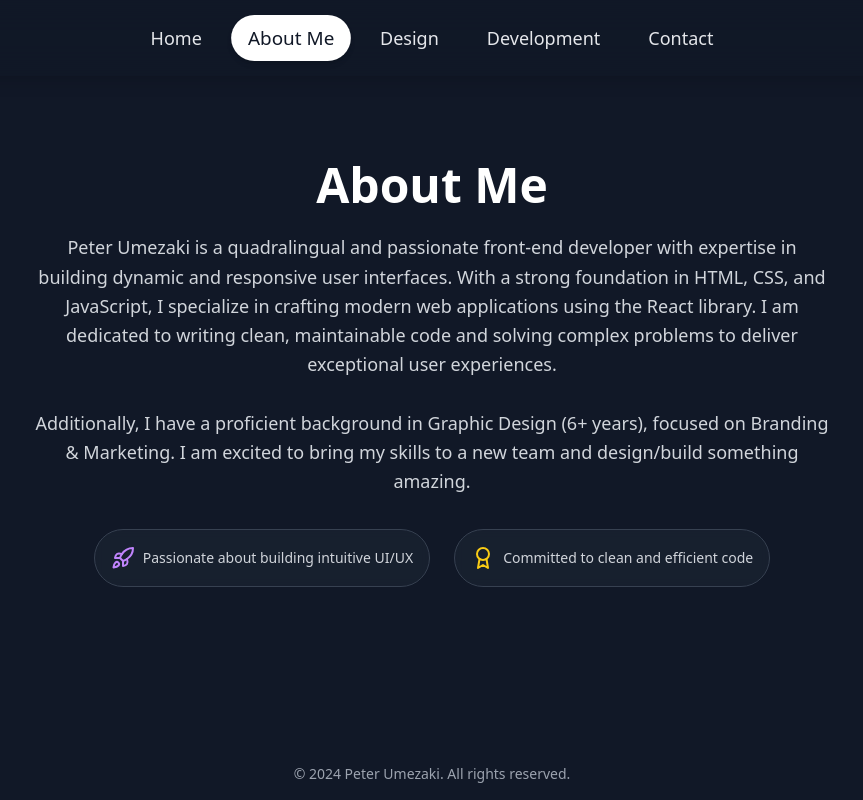
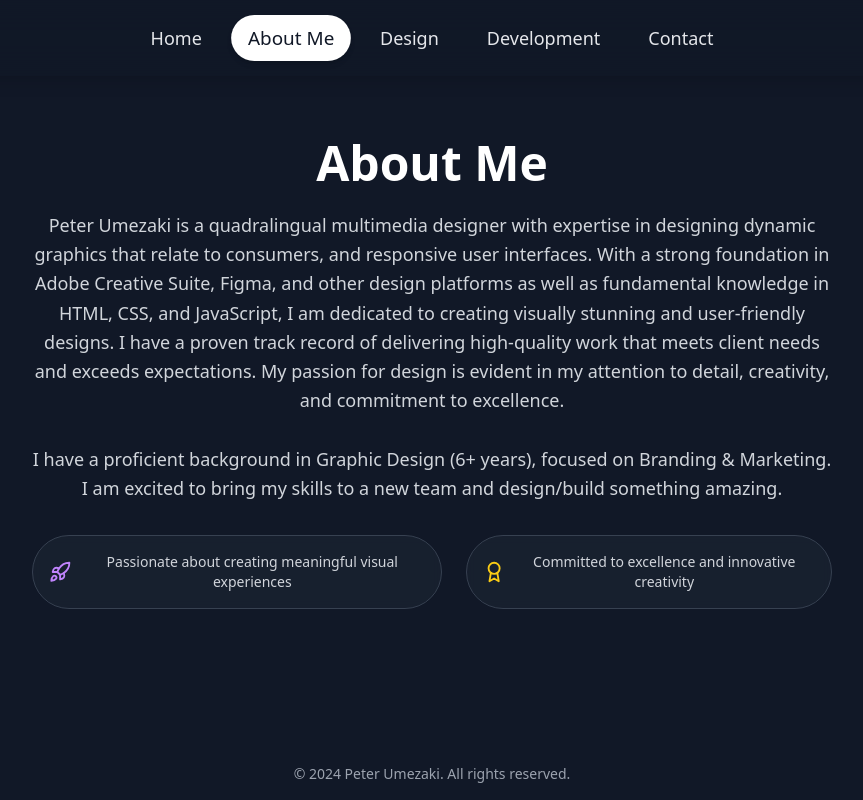
Before and after one commit to umezakip/peterkenichi, a React (Create React App) app: page / in a window 1280 px wide. Both pictures are taken after a click on the button "About Me". Shown: the whole page, without its empty margins (208-1071 px from the left). Built offline with nearby package versions, Linux system fonts and the light colour scheme.

Commit message:
Change hero text color to white for better contrast

```diff
--- a/src/App.js
+++ b/src/App.js
@@ -84,13 +84,13 @@ export default function App() {
   // Helper component for the "About Me" page content.
   const HomePage = () => (
     <div className="text-center p-8 md:p-12 relative z-20">
-      <div className="bg-gradient-to-r from-blue-400 to-purple-600 bg-clip-text text-transparent">
-        <h1 className="text-5xl md:text-7xl font-extrabold leading-tight tracking-tight">
+      <div>
+        <h1 className="text-5xl md:text-7xl font-extrabold leading-tight tracking-tight text-white">
           Hello, I'm Peter Umezaki
         </h1>
       </div>
       <p className="mt-4 md:mt-6 text-xl md:text-2xl font-light text-gray-300 max-w-2xl mx-auto">
-        Front-End Developer & Full Stack Designer. I build beautiful and functional web applications with a passion for clean code and intuitive design.
+        Multimedia Designer with Web Design skills. I design quality content that attracts and engages any and all audiences.
       </p>
       <div className="mt-8 md:mt-12 flex flex-col sm:flex-row justify-center space-y-4 sm:space-y-0 sm:space-x-4">
         <button
@@ -115,18 +115,18 @@ export default function App() {
       <div className="p-8 md:p-12 text-center max-w-4xl mx-auto">
         <h2 className="text-4xl md:text-5xl font-bold text-white mb-6">About Me</h2>
         <p className="text-lg text-gray-300 mb-8 leading-relaxed">
-          Peter Umezaki is a quadralingual and passionate front-end developer with expertise in building dynamic and responsive user interfaces. With a strong foundation in HTML, CSS, and JavaScript, I specialize in crafting modern web applications using the React library. I am dedicated to writing clean, maintainable code and solving complex problems to deliver exceptional user experiences.
+          Peter Umezaki is a quadralingual multimedia designer with expertise in designing dynamic graphics that relate to consumers, and responsive user interfaces. With a strong foundation in Adobe Creative Suite, Figma, and other design platforms as well as fundamental knowledge in HTML, CSS, and JavaScript, I am dedicated to creating visually stunning and user-friendly designs. I have a proven track record of delivering high-quality work that meets client needs and exceeds expectations. My passion for design is evident in my attention to detail, creativity, and commitment to excellence.
           <br/><br/>
-          Additionally, I have a proficient background in Graphic Design (6+ years), focused on Branding & Marketing. I am excited to bring my skills to a new team and design/build something amazing.
+          I have a proficient background in Graphic Design (6+ years), focused on Branding & Marketing. I am excited to bring my skills to a new team and design/build something amazing.
         </p>
         <div className="flex flex-col sm:flex-row justify-center space-y-4 sm:space-y-0 sm:space-x-6 mt-8">
           <div className="flex items-center space-x-2 bg-gray-800/50 backdrop-blur-sm rounded-full p-4 border border-gray-700">
             <Rocket size={24} className="text-purple-400" />
-            <span className="text-gray-300 text-sm">Passionate about building intuitive UI/UX</span>
+            <span className="text-gray-300 text-sm">Passionate about creating meaningful visual experiences</span>
           </div>
           <div className="flex items-center space-x-2 bg-gray-800/50 backdrop-blur-sm rounded-full p-4 border border-gray-700">
             <Award size={24} className="text-yellow-400" />
-            <span className="text-gray-300 text-sm">Committed to clean and efficient code</span>
+            <span className="text-gray-300 text-sm">Committed to excellence and innovative creativity</span>
           </div>
         </div>
       </div>
@@ -199,7 +199,7 @@ export default function App() {
       <div className="p-8 md:p-12 text-center max-w-4xl mx-auto">
         <h2 className="text-4xl md:text-5xl font-bold text-white mb-10">Graphic Design</h2>
         <p className="text-lg text-gray-300 mb-8 leading-relaxed">
-          Proficient in Figma, Adobe: Photoshop, Illustrator, InDesign, Premier Pro
+          Proficient in Figma, Adobe: Photoshop, Illustrator, InDesign, Premier Pro, After Effects, and more.
         </p>
         <p className="text-lg text-gray-300 mb-8 leading-relaxed">
           Click on a project to view its case study!
```
